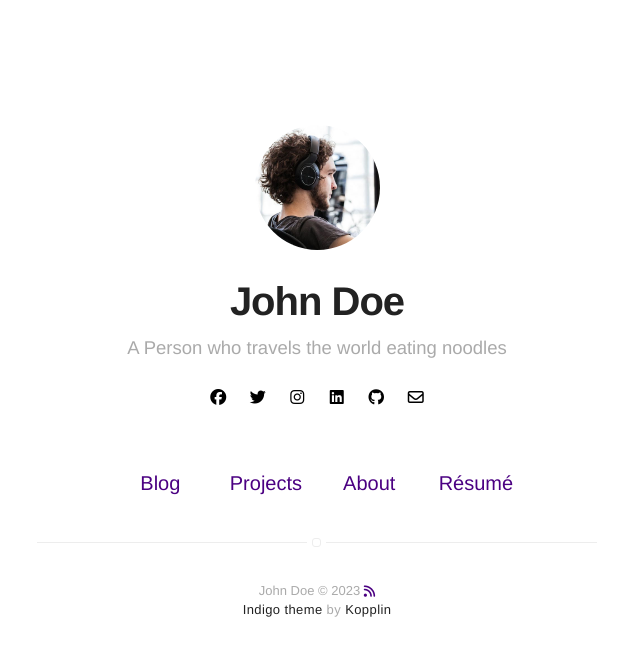
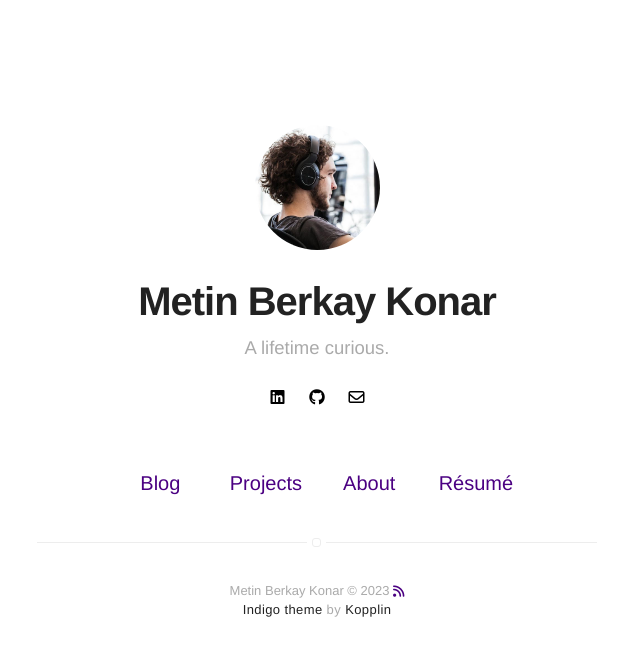
Before and after one commit to brineddata/mypage, a Jekyll site: the page built from index.html, in a window 1280 px wide. Shown: the top 656 px of the page, without its empty margins (323-963 px from the left). Built offline with Jekyll 4.4.1, drawn with Linux system fonts in a browser that asks for light colours; nearby versions of some CDN libraries.

Commit message:
Update _config.yml

```diff
--- a/_config.yml
+++ b/_config.yml
@@ -1,6 +1,6 @@
 # main text of home
-title: John Doe
-bio: A Person who travels the world eating noodles
+title: Metin Berkay Konar
+bio: A lifetime curious.
 
 # twitter summary info
 description: A blog about technology and stuff related
@@ -21,7 +21,7 @@ resume-external: true
 resume-url: https://brineddata.github.io/mycv/
 
 
-url: https://sergiokopplin.github.io/indigo
+url: https://brineddata.github.io/mypage/
 # your url: https://USERNAME.github.io
 
 permalink: /:title/
@@ -35,9 +35,9 @@ disqus:
   categories: [blog, project] # only show disqus for posts that have these categories
 
 # if you don't have any of social below, comment the line
-facebook: myfacebook
-twitter: mytwitter
-instagram: myinstagram
+#facebook: myfacebook
+#twitter: mytwitter
+#instagram: myinstagram
 linkedin: mylinkedin
 github: mygithub
 email: myemail@gmail.com
```
